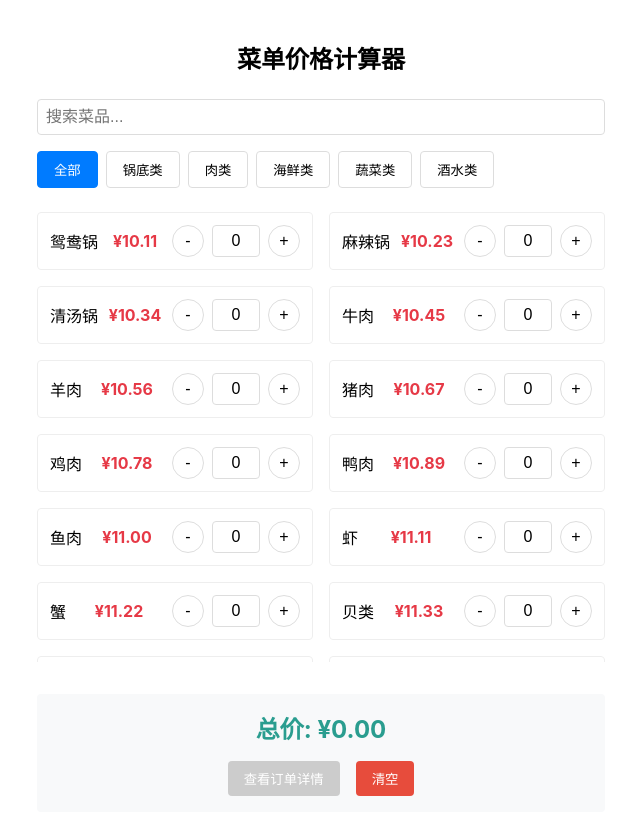
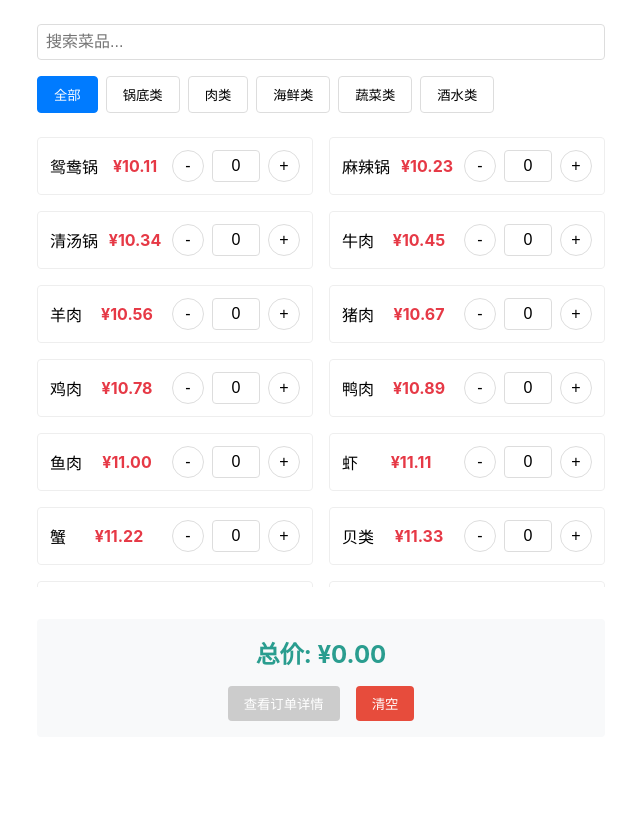
Before and after one commit to kaplax/kaplax.github.io, a React app: page / in a window 1280 px wide. Shown: the whole page, without its empty margins (319-959 px from the left). After the commit the page ends 800 px from the top, so only its background shows below. Built offline with nearby package versions, Linux system fonts and the light colour scheme; the HTML template or start-up script is replaced by a standard one.

Commit message:
Refactor GitHub Actions workflow to install pnpm globally and remove unnecessary steps; clean up MenuCalculator component by removing unused header.

```diff
--- a/src/app.tsx
+++ b/src/app.tsx
@@ -83,8 +83,6 @@ const MenuCalculator = () => {
 
   return (
     <div className="calculator-container">
-      <h1>菜单价格计算器</h1>
-
       <div className="search-box">
         <input
           type="text"
```
